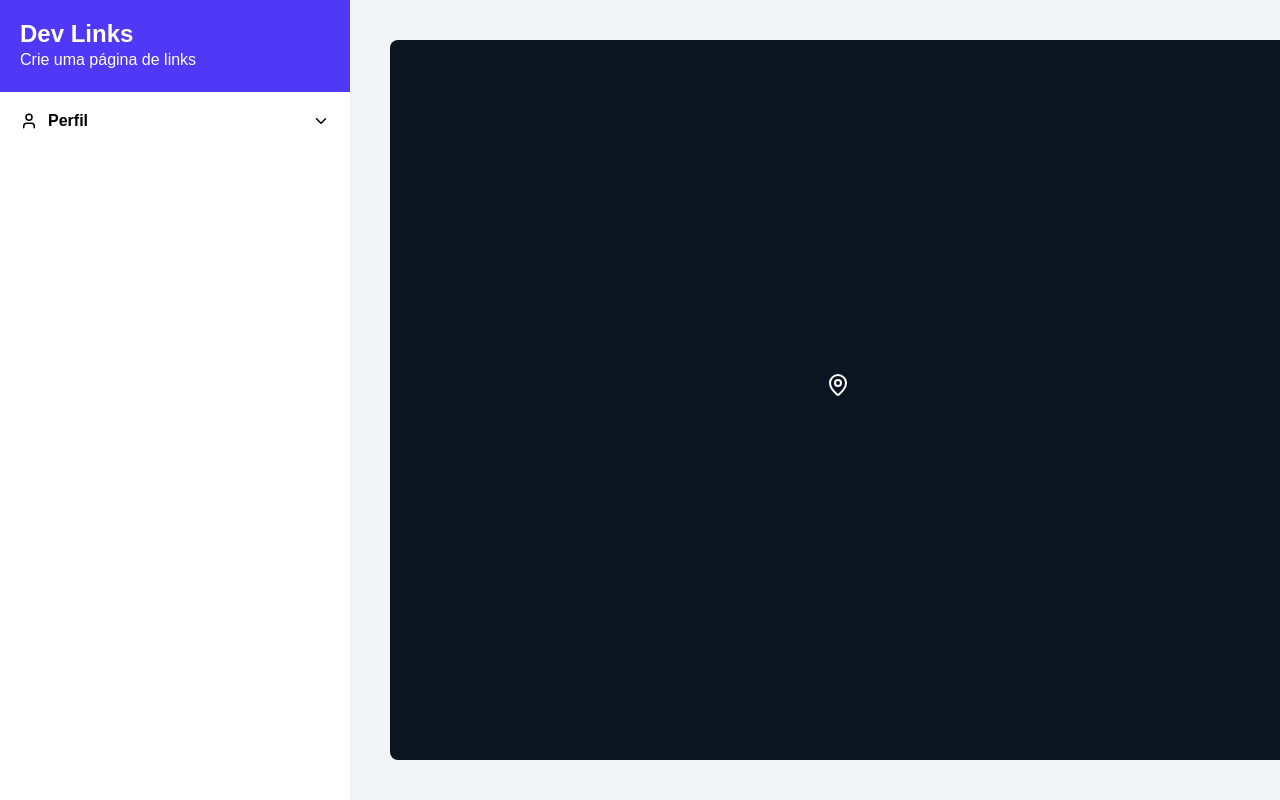
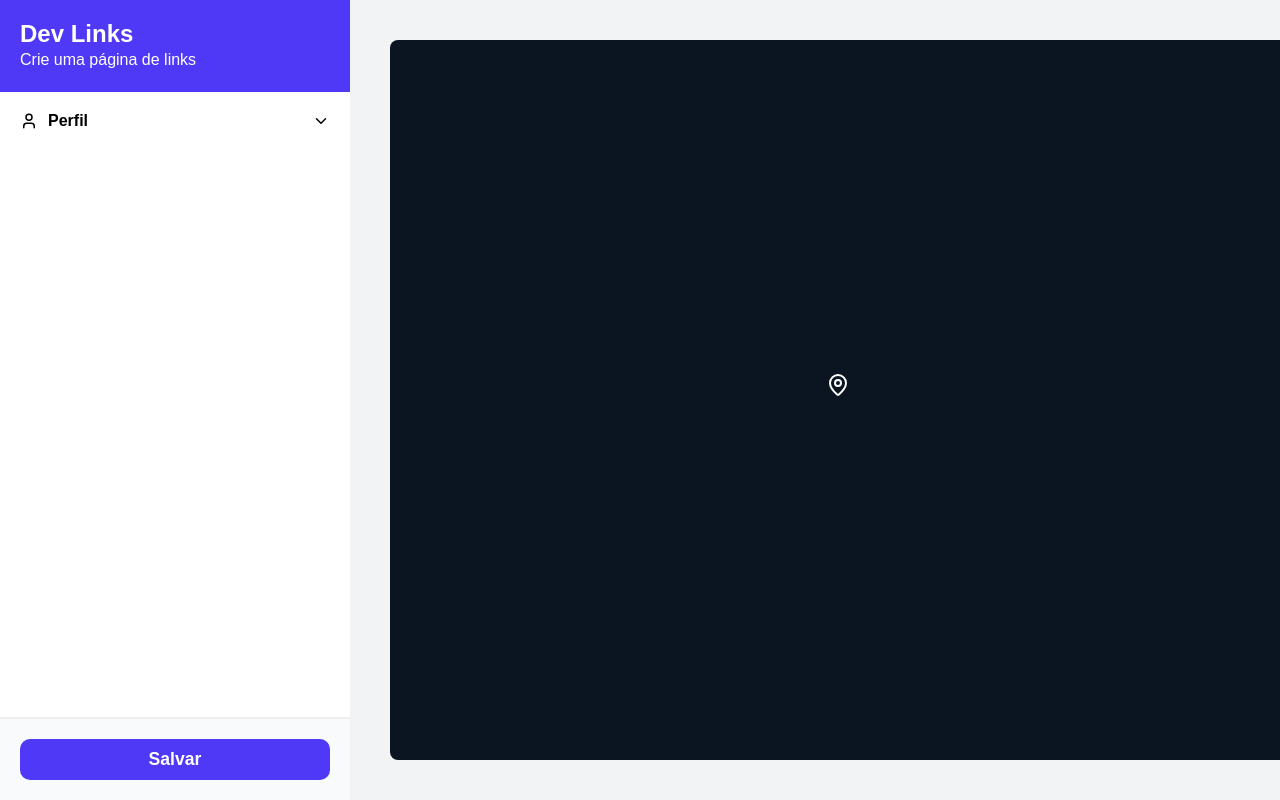
Before and after one commit to lucasmrdeveloper/linkdev, a React (Vite) app: page / in a window 1280 px wide. Shown: the top 800 px of the page. Built offline with nearby package versions, Linux system fonts and the light colour scheme.

Commit message:
feat: adiciona botão de salvar

```diff
--- a/src/shared/components/Sidebar.tsx
+++ b/src/shared/components/Sidebar.tsx
@@ -1,6 +1,7 @@
 import Aba from "./Aba.tsx"
 
 import SidebarHeader from "./SidebarHeader.tsx"
+import SidebarButton from "./SidebarButton.tsx"
 
 import Perfil from "../../features/perfil/Perfil.tsx"
 
@@ -21,6 +22,7 @@ const Sidebar = () => {
                 </div>
             </div>
 
+            <SidebarButton />
         </aside>
     )
 }
--- /dev/null
+++ b/src/shared/components/SidebarButton.css
@@ -0,0 +1,21 @@
+.sidebar-button{
+    background-color: #F9FAFB;
+    padding: 20px;
+    position: absolute;
+    border-top: 2px solid #eee;
+
+    bottom: 0px;
+    width: 100%;
+
+    button{
+        background-color: #5039F6;
+        padding: 10px;
+        border: none;
+        width: 100%;
+        border-radius: 10px;
+        cursor: pointer;
+        color: #fff;
+        font-weight: 600;
+        font-size: 1.1rem;
+    }
+}
--- /dev/null
+++ b/src/shared/components/SidebarButton.tsx
@@ -0,0 +1,39 @@
+// CSS
+import "./SidebarButton.css"
+
+// Hooks
+import { useContext, useState } from "react"
+
+
+// Context
+import { PerfilRascunhoContext } from "../contexts/perfilRascunhoContext"
+
+const SidebarButton = () => {
+    const contexto = useContext(PerfilRascunhoContext)
+
+    if (!contexto) {
+        throw new Error("PerfilRascunhoContext não está disponível")
+    }
+
+    const { perfil } = contexto
+
+    const handleSalvar = async () => {
+        console.log("===== Botão de Salvar =====")
+        console.log("PerfilRascunho", perfil)
+
+       /*  try {
+            await salvar(perfil)
+        }
+        catch (error) {
+            throw new Error("Houve um erro ao salvar")
+        } */
+    }
+
+    return (
+        <div className="sidebar-button">
+            <button onClick={handleSalvar}>Salvar</button>
+        </div>
+    )
+}
+
+export default SidebarButton
```
